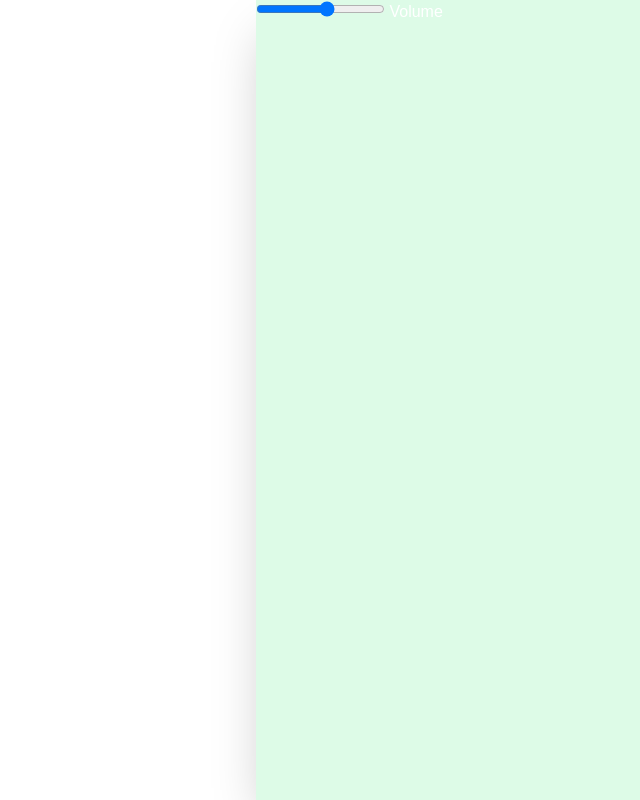
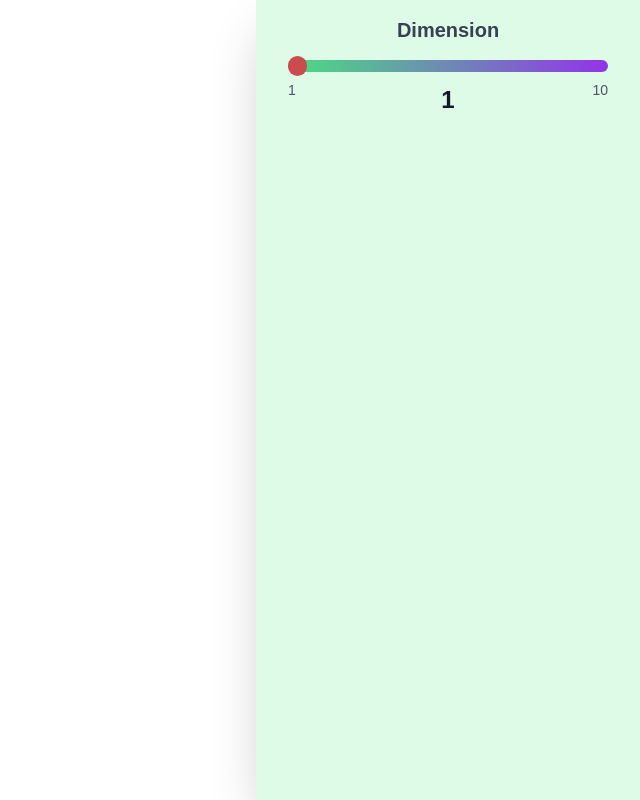
Before and after one commit to mehmetcanakbay/oben_fractal-viewer, a SvelteKit app: page / in a window 1280 px wide. Shown: the whole page, without its empty margins (640-1280 px from the left). Built offline with nearby package versions, Linux system fonts and the light colour scheme; a web font is replaced by a local one.

Commit message:
some changes to param

```diff
--- a/src/components/Sidebar.svelte
+++ b/src/components/Sidebar.svelte
@@ -1,6 +1,9 @@
 <script>
     import globals from "../core/globals";
     let dimensions = 1;
+    $: {
+        handleOnChange({target:{value:dimensions}});
+    }
 
 	function handleOnChange(event) {
         dimensions = Number(event.target.value)
@@ -12,11 +15,42 @@
 <div class="relative h-full w-full">
     <div class="fixed top-0 right-0 h-full w-96 text-white">
         <div class="fixed z-0 w-full h-full bg-gray-800 shadow-2xl bg-green-200/50 backdrop-blur-2xl"></div>
-        <div class="fixed w-full h-full flex flex-col z-10">
-            <div>
-                <input type="range" id="volume" name="volume" min="1" max="10" on:change={handleOnChange}/>
-                <label for="volume">Volume</label>
+        <div class="fixed w-96 h-full flex flex-col z-10 items-center ">
+            <div class="flex flex-col items-center  w-80 ">
+                <label for="dimension" class="text-xl font-semibold text-gray-700 py-4">Dimension</label>
+
+                <input
+                  type="range"
+                  id="dimension"
+                  name="dimensions"
+                  min="1"
+                  max="10"
+                  step="0.05"
+                  bind:value={dimensions}
+                  on:change={handleOnChange}
+                  class="w-full h-3 slider bg-gradient-to-r from-green-400  to-purple-600 rounded-full appearance-none cursor-pointer transition-all duration-300 ease-in-out transform hover:scale-105 focus:outline-none focus:ring-4 focus:ring-blue-500 focus:ring-opacity-60"
+                />
+
+                <div class="w-full flex justify-between text-sm text-gray-600 mt-2">
+                  <span>1</span>
+                  <span>10</span>
+                </div>
+
+                <label class="text-2xl font-bold text-gray-900 -mt-4" for="dimension">{dimensions}</label>
             </div>
         </div>
     </div>
 </div>
+
+<style>
+    .slider::-webkit-slider-thumb {
+    -webkit-appearance: none;
+    appearance: none;
+    width: 1.2rem;
+    height: 1.2rem;
+    border-radius: 50%;
+    background: #CB4C4F;
+    cursor: pointer;
+    }
+
+</style>
--- a/src/routes/+layout.svelte
+++ b/src/routes/+layout.svelte
@@ -42,7 +42,8 @@
 	}
 
 	globals.eventEmitter.on("sliderchange",(val)=>{
-		mandelbulbParams.changeValue(renderer.device, val, 0);
+		if (renderer)
+			mandelbulbParams.changeValue(renderer.device, val, 0);
 	})
 
 </script>
```
